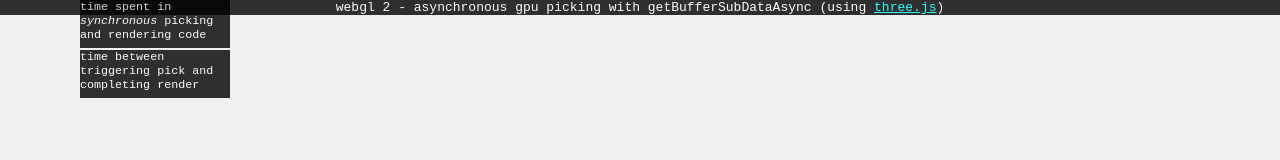
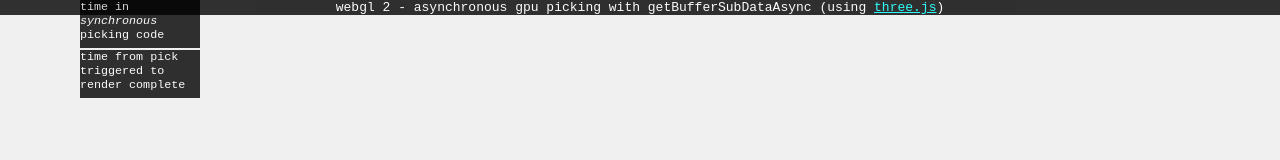
Before and after one commit to kainino0x/getBufferSubDataAsync-Demo, a plain HTML site: page index.html in a window 1280 px wide. Drawn offline with nearby package versions, Linux system fonts and the light colour scheme; a script that the page names is missing.

Commit message:
performance numbers

```diff
--- a/index.html
+++ b/index.html
@@ -34,7 +34,7 @@
     color: white;
     height: 48px;
     left: 80px;
-    width: 150px;
+    width: 120px;
   }
 
   #statsinfo2 {
@@ -45,7 +45,7 @@
     color: white;
     height: 48px;
     left: 80px;
-    width: 150px;
+    width: 120px;
     top: 50px;
   }
 </style>
@@ -57,10 +57,10 @@
   <a href="http://threejs.org" target="_blank">three.js</a>)
 </div>
 <div id="statsinfo1">
-  time spent in <em>synchronous</em> picking and rendering code
+  time in <em>synchronous</em> picking code
 </div>
 <div id="statsinfo2">
-  time between triggering pick and completing render
+  time from pick triggered to render complete
 </div>
 <div id="container"></div>
 
```
Also changed, not shown: 1 other file.
